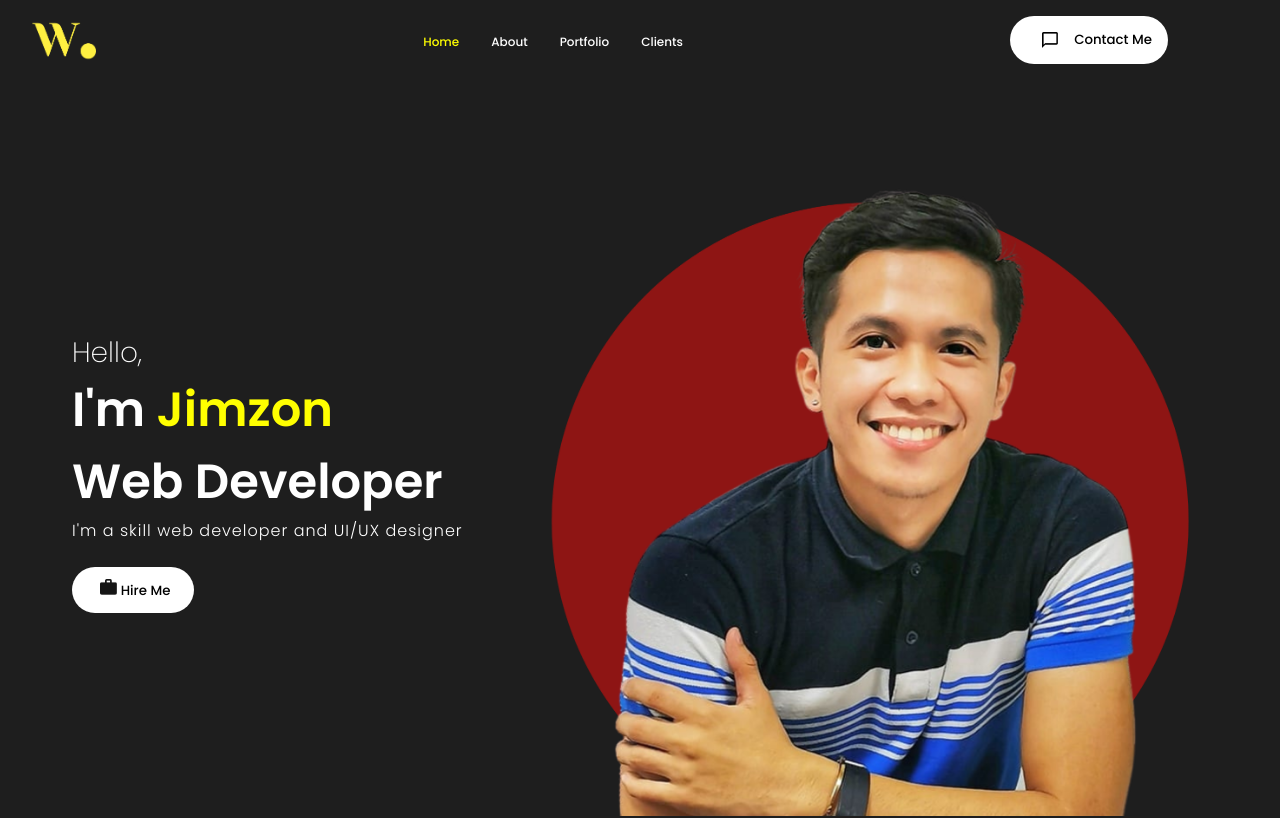
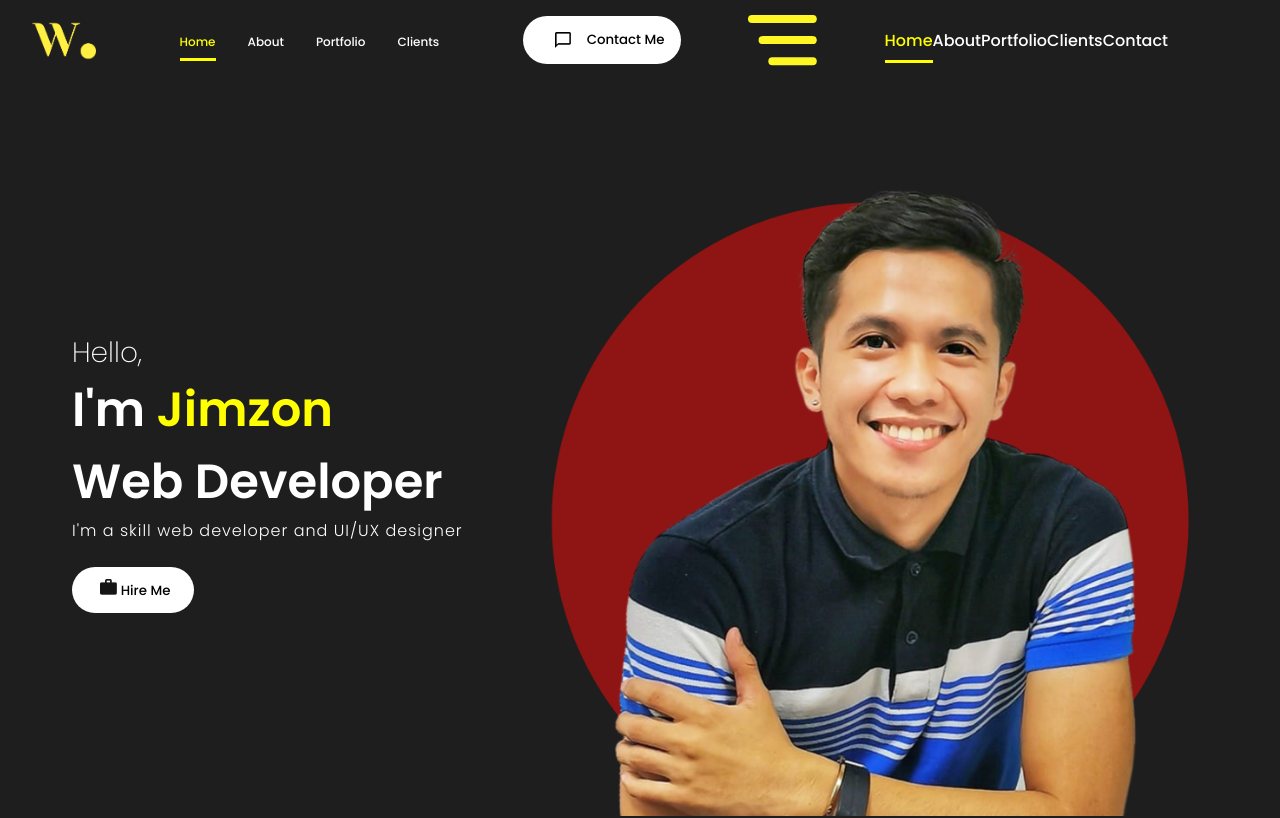
Before and after one commit to Jimzon/React-Portfolio, a React (Create React App) app: page / in a window 1280 px wide. Shown: the top 818 px of the page. Built offline with nearby package versions, Linux system fonts and the light colour scheme.

Commit message:
butger button and usestate

```diff
--- a/src/components/NavBar/navbar.css
+++ b/src/components/NavBar/navbar.css
@@ -24,8 +24,8 @@
 }
 .desktopMenuListItem:hover {
   color: yellow;
-  padding-bottom: 0.3rem;
-  border-bottom: 2px solid yellow;
+  padding-bottom: 0.5rem;
+  border-bottom: 3px solid yellow;
 }
 .desktopMenuBtn {
   background: white;
@@ -46,4 +46,6 @@
 }
 .active {
   color: yellow;
+  padding-bottom: 0.5rem;
+  border-bottom: 3px solid yellow;
 }
--- a/src/components/NavBar/navbar.js
+++ b/src/components/NavBar/navbar.js
@@ -1,10 +1,12 @@
-import React from "react";
+import React, { useState } from "react";
 import "./navbar.css";
 import logo from "../../assets/logo.png";
 import contactImg from "../../assets/contact.png";
 import { Link } from "react-scroll";
+import menu from "../../assets/menu.png";
 
 const Navbar = () => {
+  const [showMenu, setShowMenu] = useState(false);
   return (
     <nav className="navbar">
       <img src={logo} alt="logo" className="logo" />
@@ -64,6 +66,65 @@ const Navbar = () => {
       >
         <img src={contactImg} alt="" className="desktopMenuImg" /> Contact Me
       </button>
+
+      <img src={menu} alt="Menu" className="mobMenu" />
+      <div className="navMenu">
+        <Link
+          activeClass="active"
+          to="intro"
+          spy={true}
+          smooth={true}
+          offset={-100}
+          duration={500}
+          className="listItem"
+        >
+          Home
+        </Link>
+        <Link
+          activeClass="active"
+          to="skills"
+          spy={true}
+          smooth={true}
+          offset={-50}
+          duration={500}
+          className="listItem"
+        >
+          About
+        </Link>
+        <Link
+          activeClass="active"
+          to="works"
+          spy={true}
+          smooth={true}
+          offset={-50}
+          duration={500}
+          className="listItem"
+        >
+          Portfolio
+        </Link>
+        <Link
+          activeClass="active"
+          to="clients"
+          spy={true}
+          smooth={true}
+          offset={-50}
+          duration={500}
+          className="listItem"
+        >
+          Clients
+        </Link>
+        <Link
+          activeClass="active"
+          to="contact"
+          spy={true}
+          smooth={true}
+          offset={-50}
+          duration={500}
+          className="listItem"
+        >
+          Contact
+        </Link>
+      </div>
     </nav>
   );
 };
```
